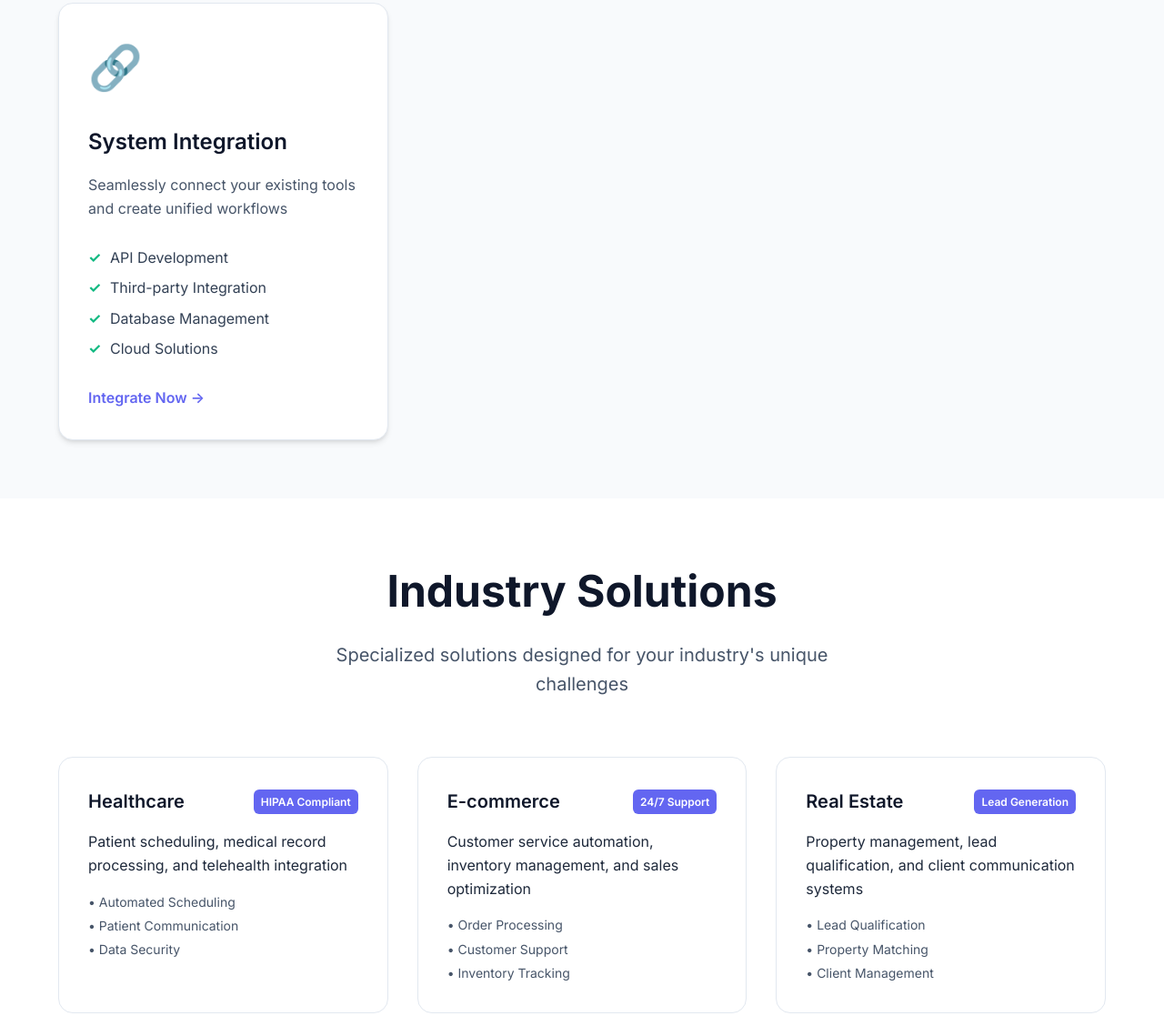
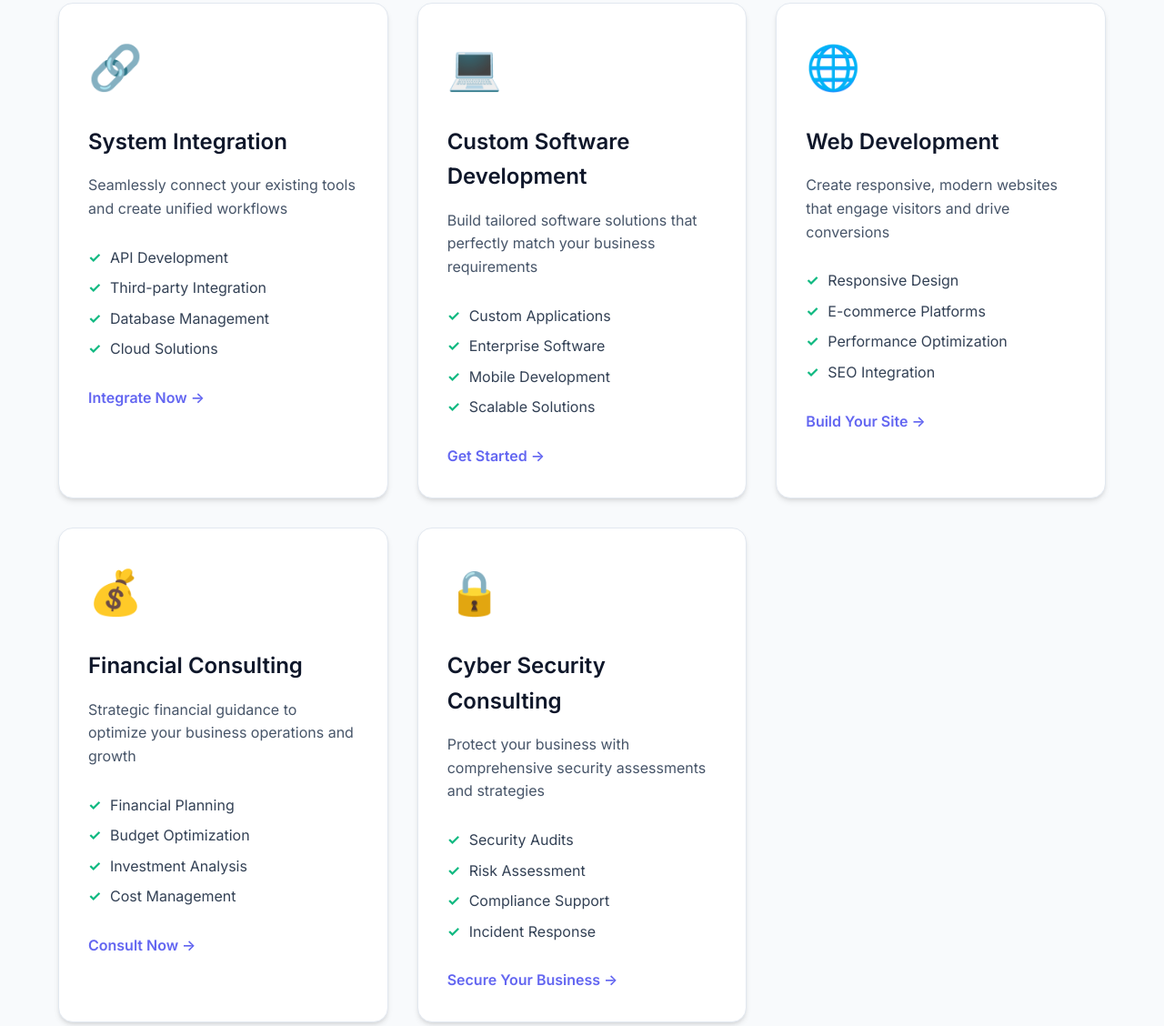
Before and after one commit to Calebfergy/LambAgentic-Landing, a website: page index.html in a window 1280 px wide. Shown: the part 1585-2713 px from the top of the page at 91% size. Drawn offline with nearby package versions, Linux system fonts and the light colour scheme.

Commit message:
Expanded Services section

```diff
--- a/index.html
+++ b/index.html
@@ -163,6 +163,66 @@
             <li>Cloud Solutions</li>
           </ul>
           <a href="#contact" class="service-link">Integrate Now →</a>
+        </div>
+
+        <div class="service-card">
+          <div class="service-icon">💻</div>
+          <h3 class="service-title">Custom Software Development</h3>
+          <p class="service-description">
+            Build tailored software solutions that perfectly match your business requirements
+          </p>
+          <ul class="service-features">
+            <li>Custom Applications</li>
+            <li>Enterprise Software</li>
+            <li>Mobile Development</li>
+            <li>Scalable Solutions</li>
+          </ul>
+          <a href="#contact" class="service-link">Get Started →</a>
+        </div>
+
+        <div class="service-card">
+          <div class="service-icon">🌐</div>
+          <h3 class="service-title">Web Development</h3>
+          <p class="service-description">
+            Create responsive, modern websites that engage visitors and drive conversions
+          </p>
+          <ul class="service-features">
+            <li>Responsive Design</li>
+            <li>E-commerce Platforms</li>
+            <li>Performance Optimization</li>
+            <li>SEO Integration</li>
+          </ul>
+          <a href="#contact" class="service-link">Build Your Site →</a>
+        </div>
+
+        <div class="service-card">
+          <div class="service-icon">💰</div>
+          <h3 class="service-title">Financial Consulting</h3>
+          <p class="service-description">
+            Strategic financial guidance to optimize your business operations and growth
+          </p>
+          <ul class="service-features">
+            <li>Financial Planning</li>
+            <li>Budget Optimization</li>
+            <li>Investment Analysis</li>
+            <li>Cost Management</li>
+          </ul>
+          <a href="#contact" class="service-link">Consult Now →</a>
+        </div>
+
+        <div class="service-card">
+          <div class="service-icon">🔒</div>
+          <h3 class="service-title">Cyber Security Consulting</h3>
+          <p class="service-description">
+            Protect your business with comprehensive security assessments and strategies
+          </p>
+          <ul class="service-features">
+            <li>Security Audits</li>
+            <li>Risk Assessment</li>
+            <li>Compliance Support</li>
+            <li>Incident Response</li>
+          </ul>
+          <a href="#contact" class="service-link">Secure Your Business →</a>
         </div>
       </div>
     </div>
```
